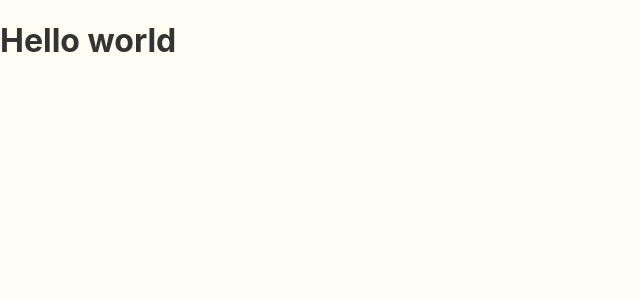
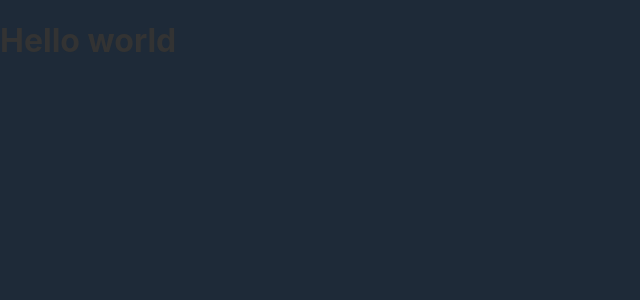
Before and after one commit to DhennisNizal/wealth-pivot, a React (Vite) app: page / in a window 1280 px wide. Shown: the top 300 px of the page, without its empty margins (0-640 px from the left). Built offline with nearby package versions, Linux system fonts and the light colour scheme.

Commit message:
style: update body background color and fix typo in color variable

```diff
--- a/src/styles/global.css
+++ b/src/styles/global.css
@@ -3,7 +3,7 @@ body {
   margin: 0;
   padding: 0;
   color: #333;
-  background-color: #fefdf4;
+  background-color: #1e2a38;
 }
 
 body {
--- a/src/styles/index.js
+++ b/src/styles/index.js
@@ -11,7 +11,7 @@ export const color = {
   emeraldGreen: "#00B686",
   navyBlue: "#1E2A38",
   blue: "#1677FF",
-  grsy: "#808080",
+  gray: "#808080",
 };
 
 export const shadow = {
```
